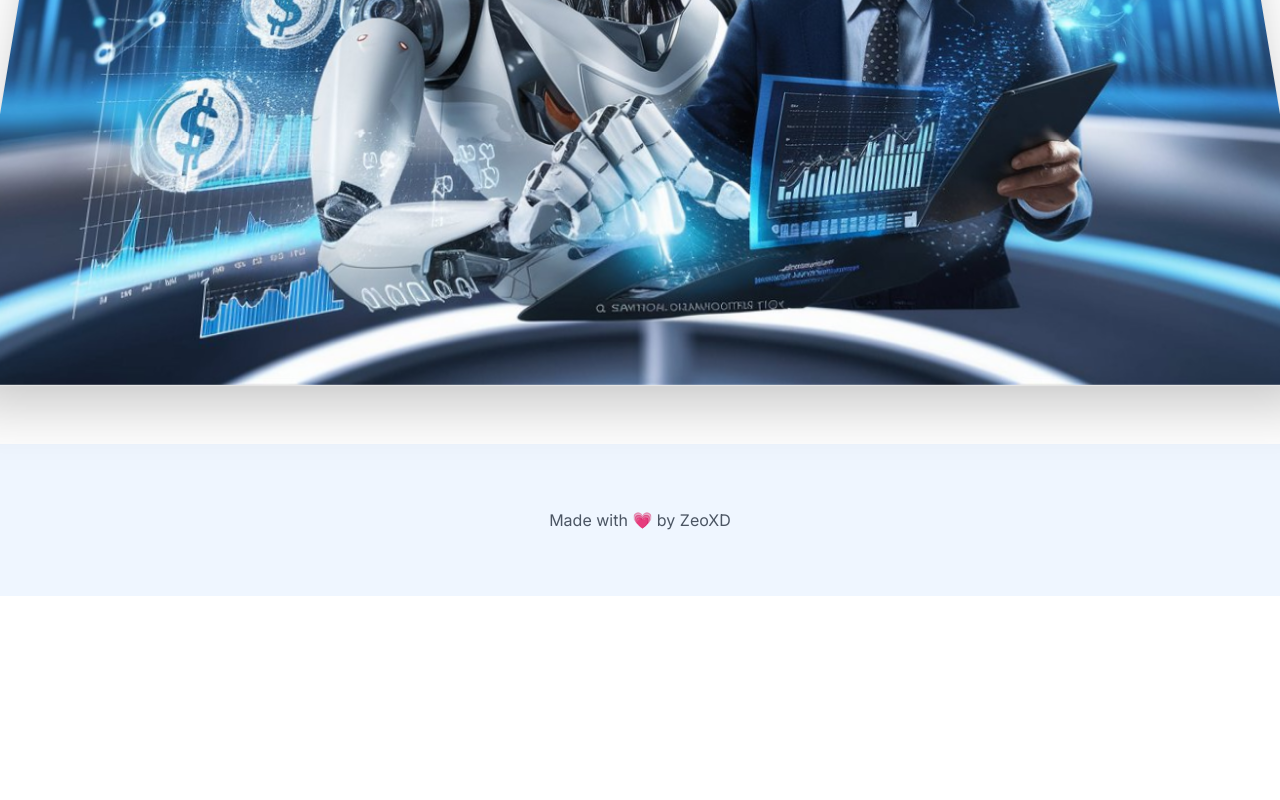
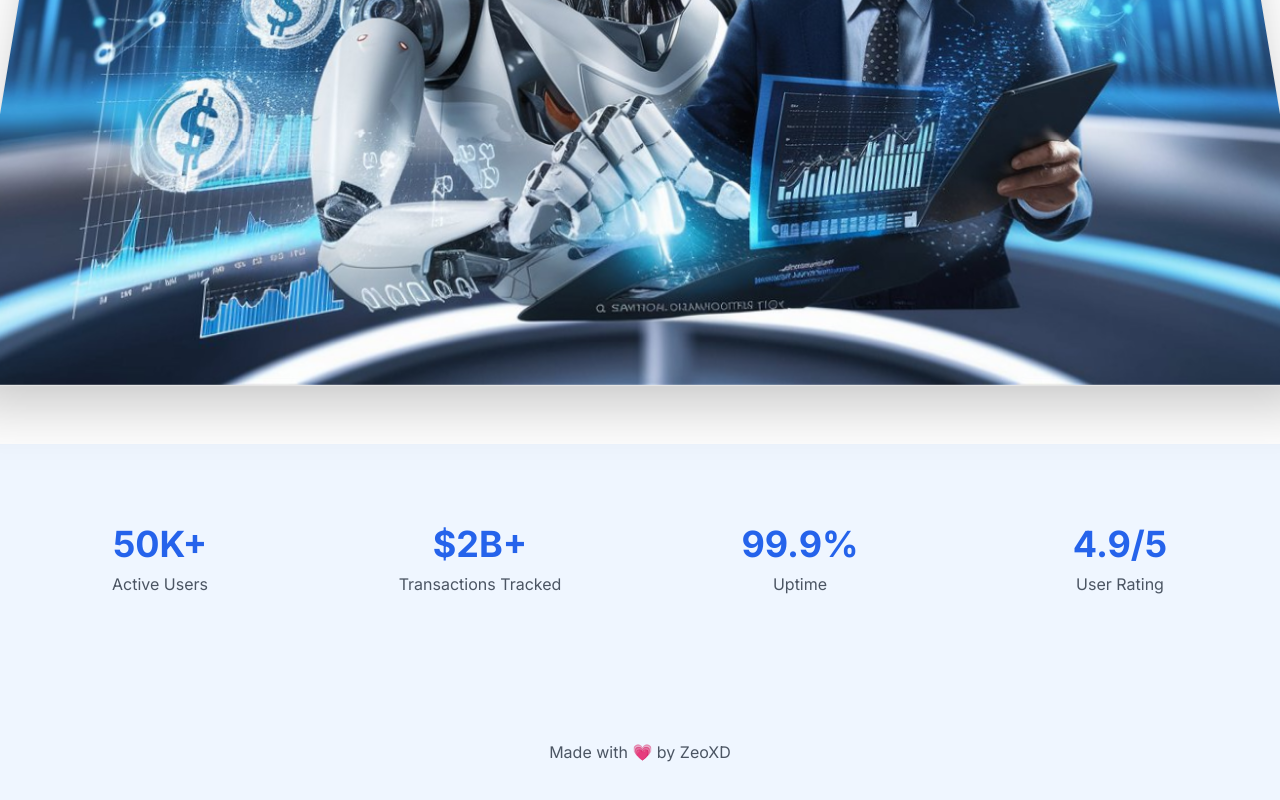
Before and after one commit to TaherMustansir1929/finlytic-finance-platform, a Next.js app: page / in a window 1280 px wide. Shown: the part 839-1639 px from the top of the page. Before the commit the page ends 1435 px from the top, so only its background shows below. Built offline with nearby package versions, Linux system fonts and the light colour scheme; no server answers.

Commit message:
03.2: Implement Stats Section

```diff
--- a/app/page.tsx
+++ b/app/page.tsx
@@ -1,9 +1,25 @@
 import HeroSection from "@/components/Hero";
+import { statsData } from "@/data/landing";
 
 export default function Home() {
   return (
     <div className="mt-40">
       <HeroSection />
+
+      <section className="py-20 bg-blue-50">
+        <div className="container mx-auto px-4">
+          <div className="grid grid-cols-2 md:grid-cols-4 gap-8">
+            {statsData.map((statsData, index) => (
+              <div key={index} className="text-center">
+                <div className="text-4xl font-bold text-blue-600 mb-2">
+                  {statsData.value}
+                </div>
+                <div className="text-gray-600">{statsData.label}</div>
+              </div>
+            ))}
+          </div>
+        </div>
+      </section>
     </div>
   );
 }
```
